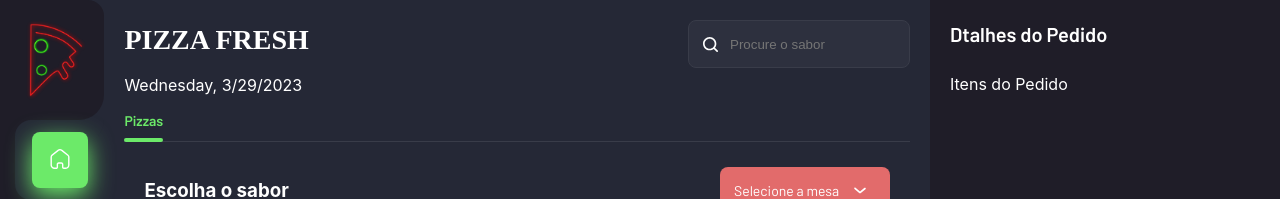
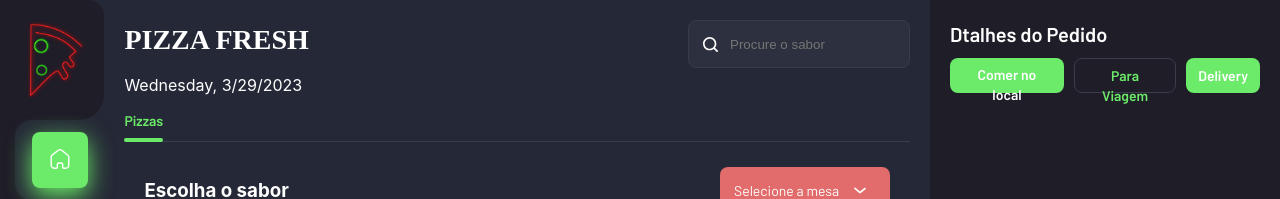
Before and after one commit to Bruintut/Game-live-REACT, a React (Create React App) app in the folder app/: page / in a window 1280 px wide. Shown: the top 199 px of the page. Built offline with nearby package versions, Linux system fonts and the light colour scheme; a web font is replaced by a local one.

Commit message:
add buttontoggle component

```diff
--- /dev/null
+++ b/app/src/components/ButtonToggle/index.tsx
@@ -0,0 +1,17 @@
+import React, { ButtonHTMLAttributes } from "react";
+import * as S from "./style";
+
+type ButtonType =  ButtonHTMLAttributes<HTMLButtonElement>
+
+export type ButtonToggleProps = {
+    value: string;
+    active?: boolean;
+  } & ButtonType;
+
+const ButtonToggle = ({value, active = false, ...props}:ButtonToggleProps) => {
+    return (
+        <S.ButtonToggle {...props} active={active}>{value}</S.ButtonToggle>
+    );
+}
+
+export default ButtonToggle;
--- /dev/null
+++ b/app/src/components/ButtonToggle/style.ts
@@ -0,0 +1,12 @@
+import styled, { css } from "styled-components";
+
+type ButtonToggleStyled = { active: boolean }
+
+export const ButtonToggle = styled.button<ButtonToggleStyled>`
+  ${({ theme, active }) => css`
+	${theme.mixins.buttonToggle()};
+	${theme.mixins.bodyStyle()};
+	font-weight: 600;
+	${active && theme.mixins.buttonToggle(true)};
+  `}
+`;
--- a/app/src/components/OrderDetails/index.tsx
+++ b/app/src/components/OrderDetails/index.tsx
@@ -1,3 +1,4 @@
+import ButtonToggle from "components/ButtonToggle";
 import * as S from "./style";
 
 const orderDetails = () =>{
@@ -5,10 +6,12 @@ const orderDetails = () =>{
         <S.OrderDetails>
             <S.OrderDetailsTitle>Dtalhes do Pedido</S.OrderDetailsTitle>
             <S.OrderDetailsButtonGroup>
-
+                <ButtonToggle active={true} value="Comer no local"/>
+                <ButtonToggle active={false} value="Para Viagem"/>
+                <ButtonToggle active={true} value="Delivery"/>
             </S.OrderDetailsButtonGroup>
             <S.OrderDetailsList>
-                <p>Itens do Pedido</p>
+
             </S.OrderDetailsList>
         </S.OrderDetails>
     );
```
